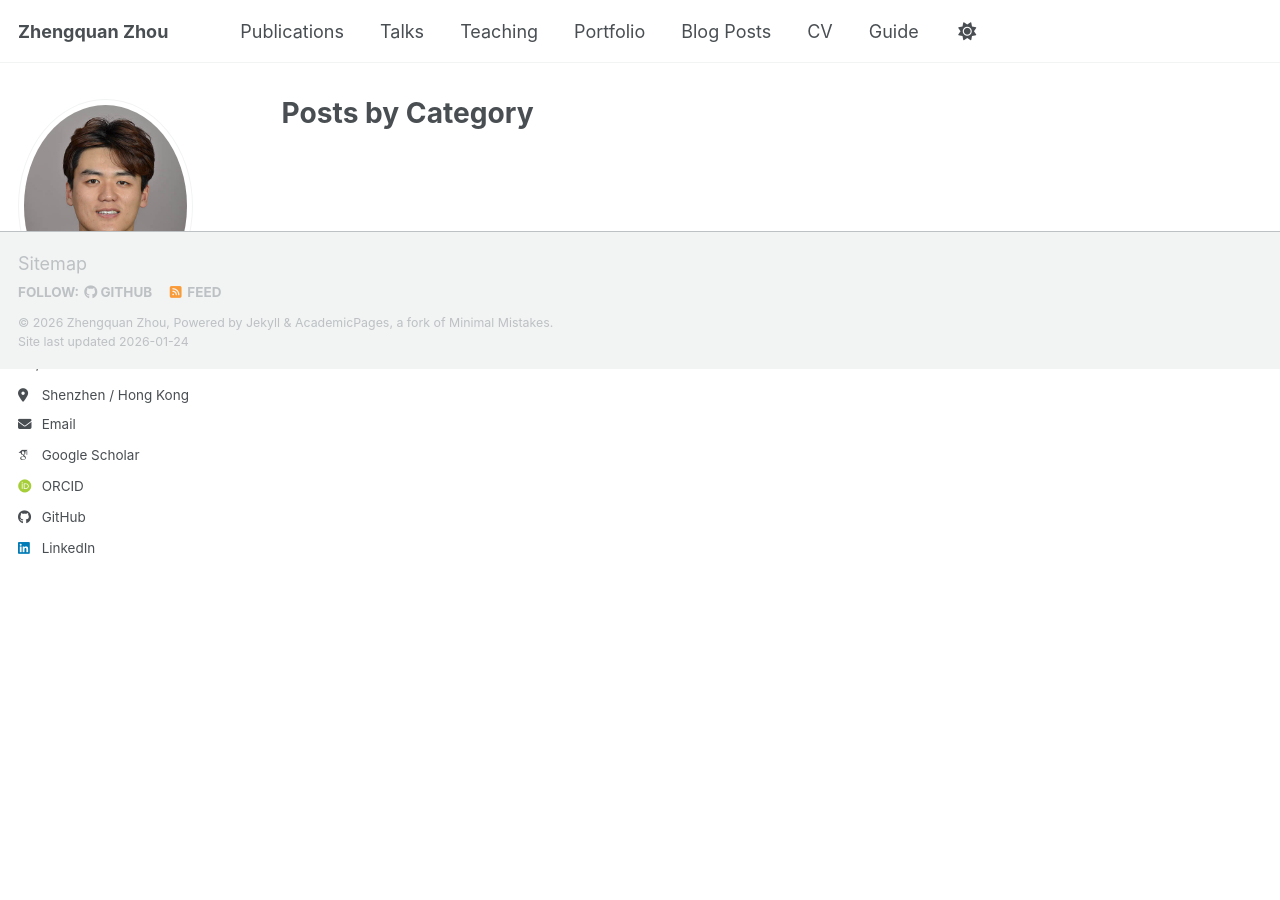
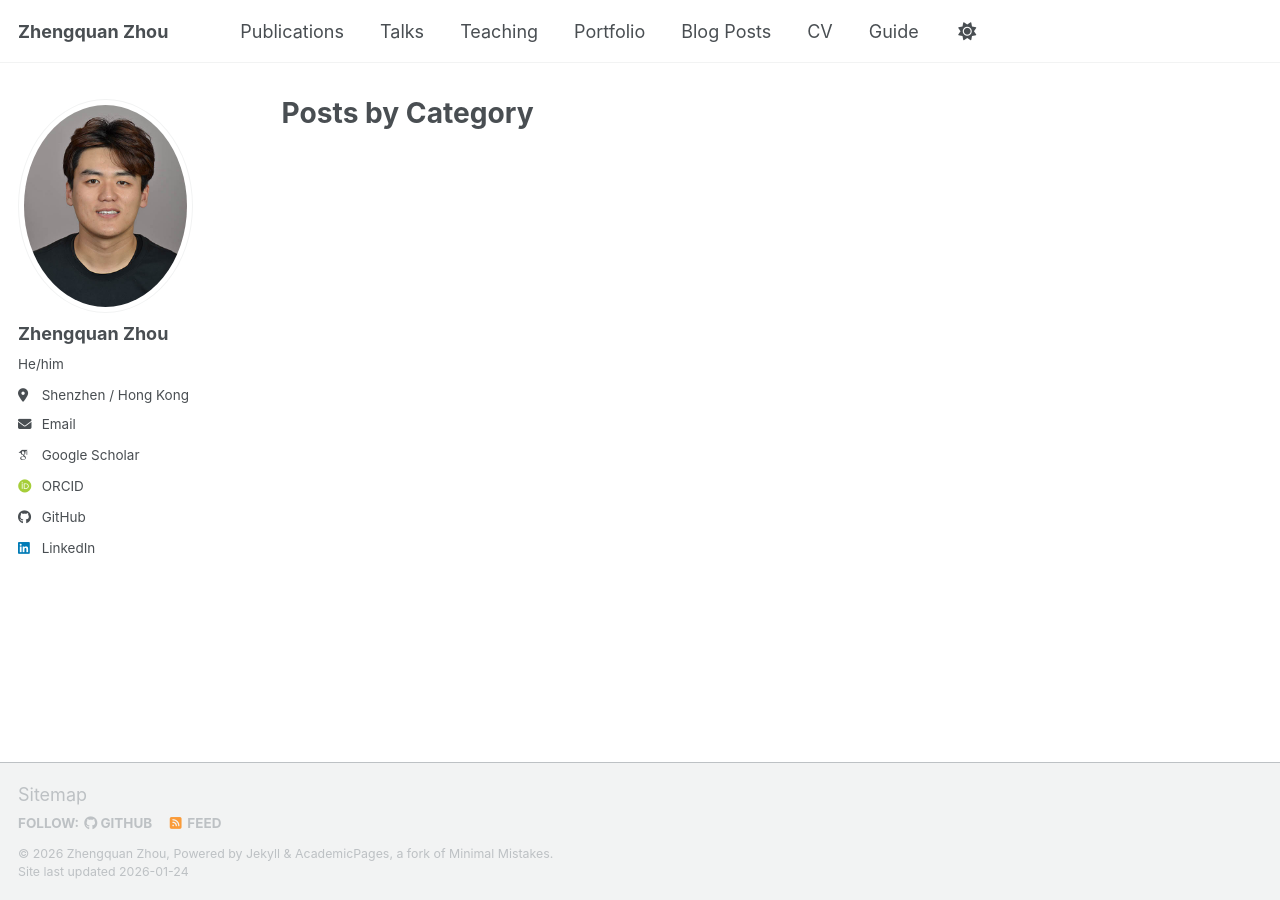
Before and after one commit to zqzhou7/zqzhou7.github.io, a Jekyll site: the page built from _pages/category-archive.html, in a window 1280 px wide. Built offline with Jekyll 4.4.1, drawn with Linux system fonts in a browser that asks for light colours; some web fonts are replaced; a script bundle is joined from its source files by our own code; library files that are not in the unit come from our copies.

Commit message:
Remove footer overlapping fix from main.scss
Removed media query to fix footer overlapping with sidebar.

```diff
--- a/assets/css/main.scss
+++ b/assets/css/main.scss
@@ -41,18 +41,3 @@
     "vendor/font-awesome/solid",
     "vendor/font-awesome/brands"
 ;
-
-/* === Fix: footer overlapping / blocking sticky sidebar links === */
-@media (min-width: 1024px) {
-  .sidebar {
-    z-index: 20;                 /* keep sidebar above footer layer */
-    background: #fff;            /* prevents footer text showing through */
-    border-radius: 14px;         /* optional, looks nicer */
-  }
-
-  /* Ensure footer doesn't float above content layers */
-  .page__footer {
-    position: relative;
-    z-index: 1;
-  }
-}
```
